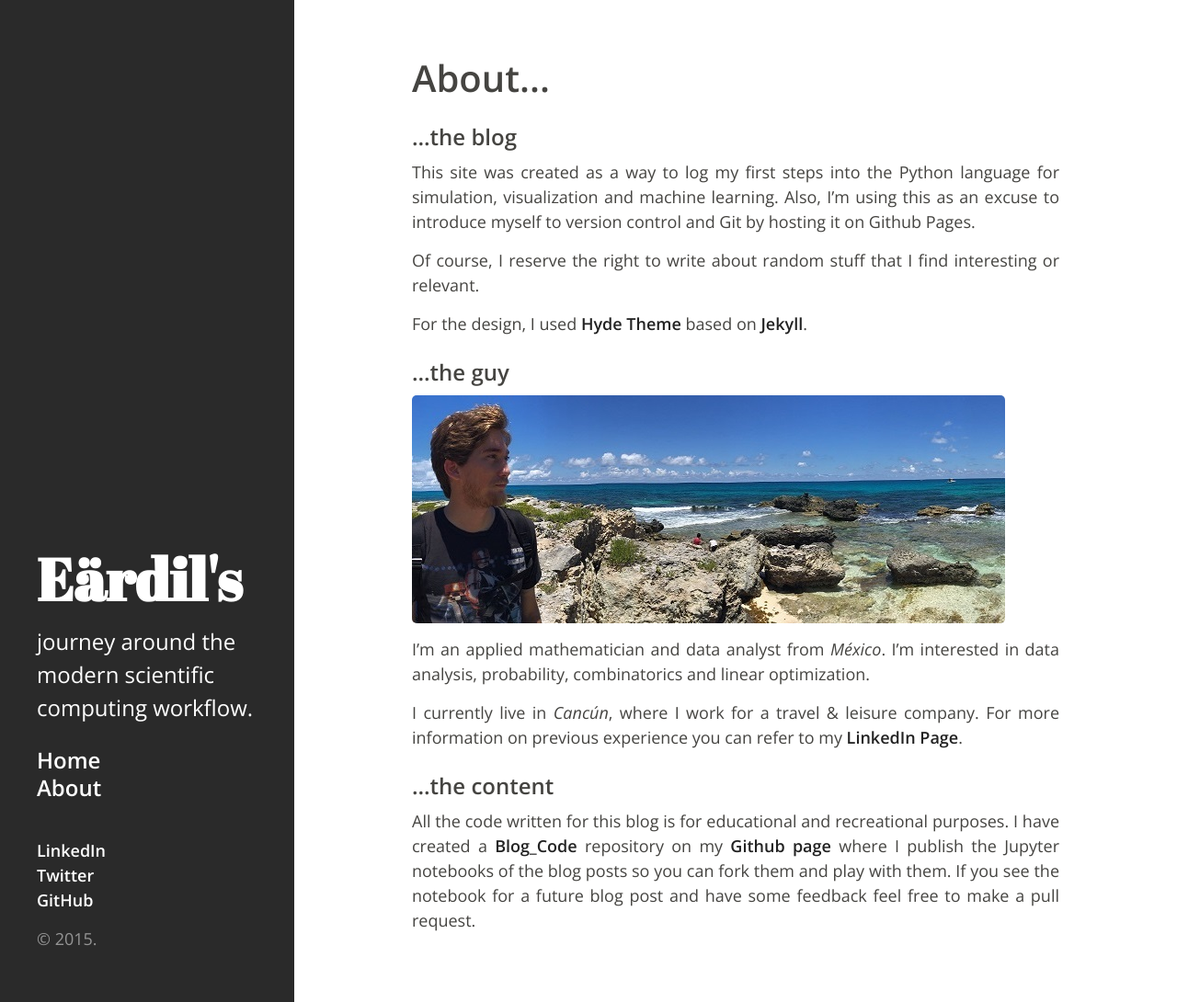
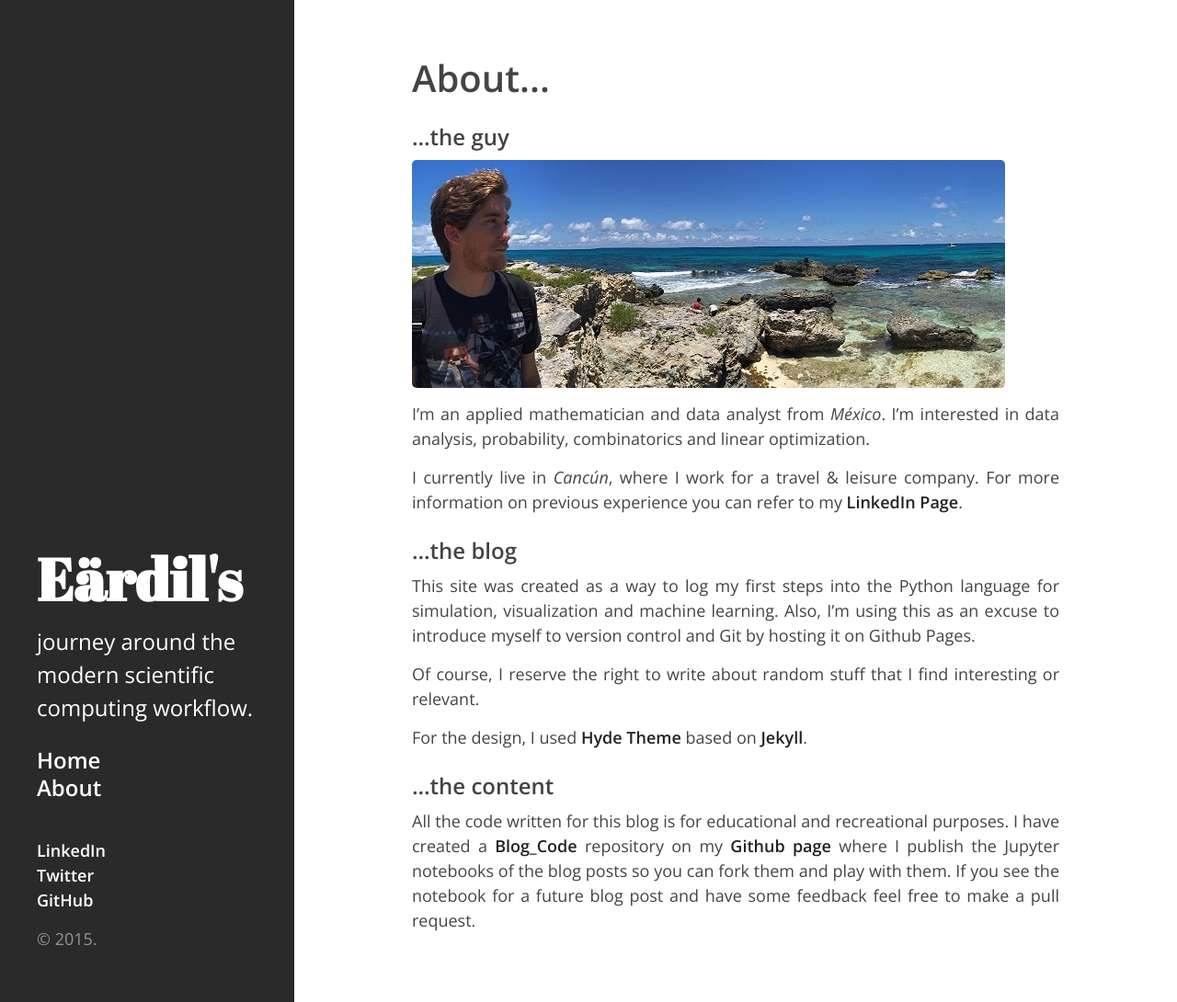
Before and after one commit to eardil/eardil.github.io, a Jekyll site: the page built from about.md, in a window 1280 px wide and 1090 px high. Shown: the whole window at 92% size. Built offline with Jekyll 4.4.1, drawn with Linux system fonts in a browser that asks for light colours; some of the changed lines change nothing that is shown.

Commit message:
Orden About

```diff
--- a/about.md
+++ b/about.md
@@ -2,6 +2,12 @@
 layout: page
 title: About...
 ---
+
+### ...the guy
+![Image](../public/port.jpg?raw=true)
+I'm an applied mathematician and data analyst from *México*. I'm interested in data analysis, probability, combinatorics and linear optimization.
+
+I currently live in *Cancún*, where I work for a travel & leisure company. For more information on previous experience you can refer to my [LinkedIn Page](https://www.linkedin.com/in/isimonin).
 
 ### ...the blog
 This site was created as a way to log my first steps into the Python language for simulation, visualization and machine learning. Also, I'm using this as an excuse to introduce myself to version control and Git by hosting it on Github Pages.
@@ -10,11 +16,5 @@ Of course, I reserve the right to write about random stuff that I find interesti
 
 For the design, I used [Hyde Theme](http://mdo.github.io/hyde) based on [Jekyll](http://jekyllrb.com).
 
-### ...the guy
-![Image](../public/port.jpg?raw=true)
-I'm an applied mathematician and data analyst from *México*. I'm interested in data analysis, probability, combinatorics and linear optimization.
-
-I currently live in *Cancún*, where I work for a travel & leisure company. For more information on previous experience you can refer to my [LinkedIn Page](https://www.linkedin.com/in/isimonin).
-
 ### ...the content
 All the code written for this blog is for educational and recreational purposes. I have created a [Blog_Code](https://github.com/eardil/Blog_Code) repository on my [Github page](https://github.com/eardil) where I publish the Jupyter notebooks of the blog posts so you can fork them and play with them. If you see the notebook for a future blog post and have some feedback feel free to make a pull request.
```
